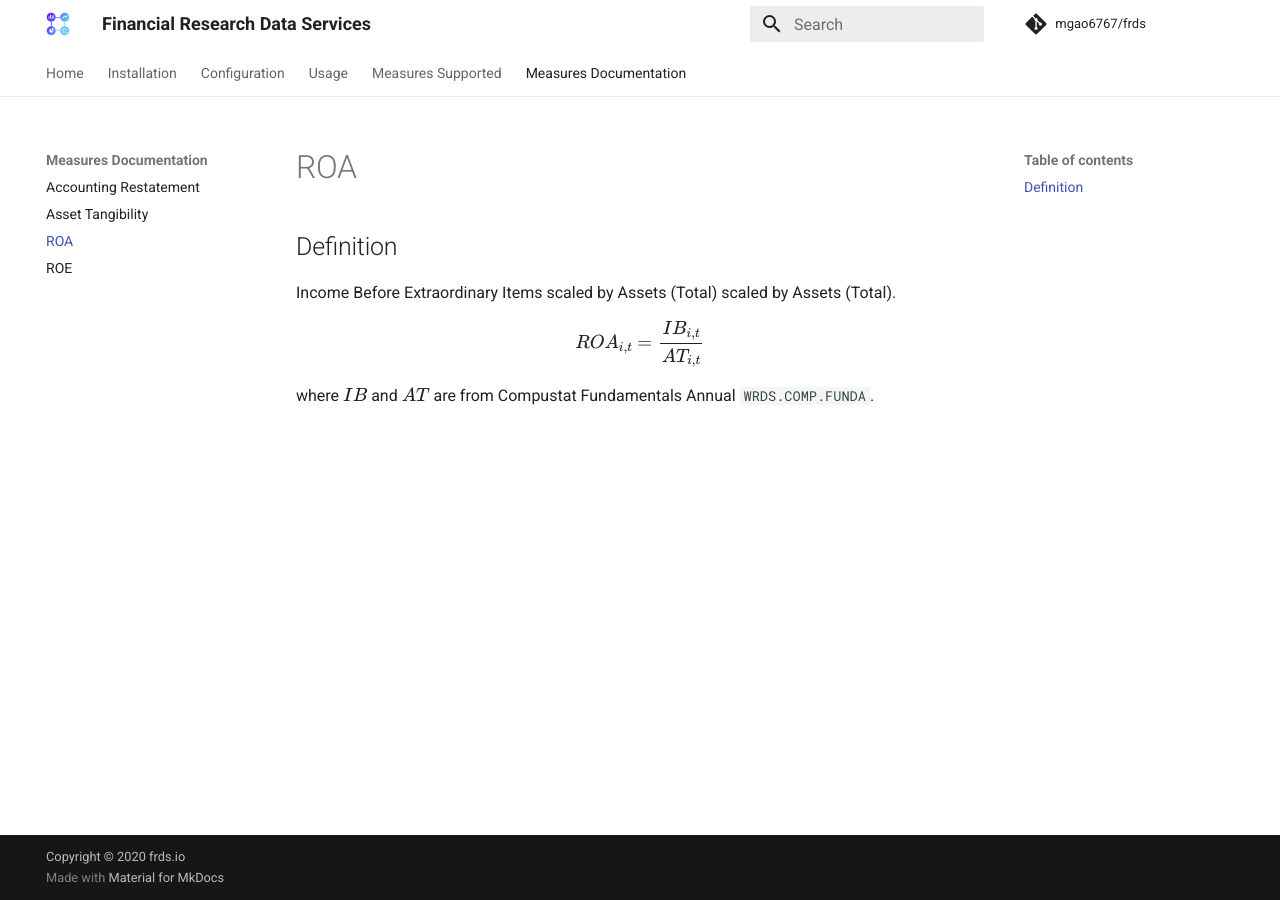
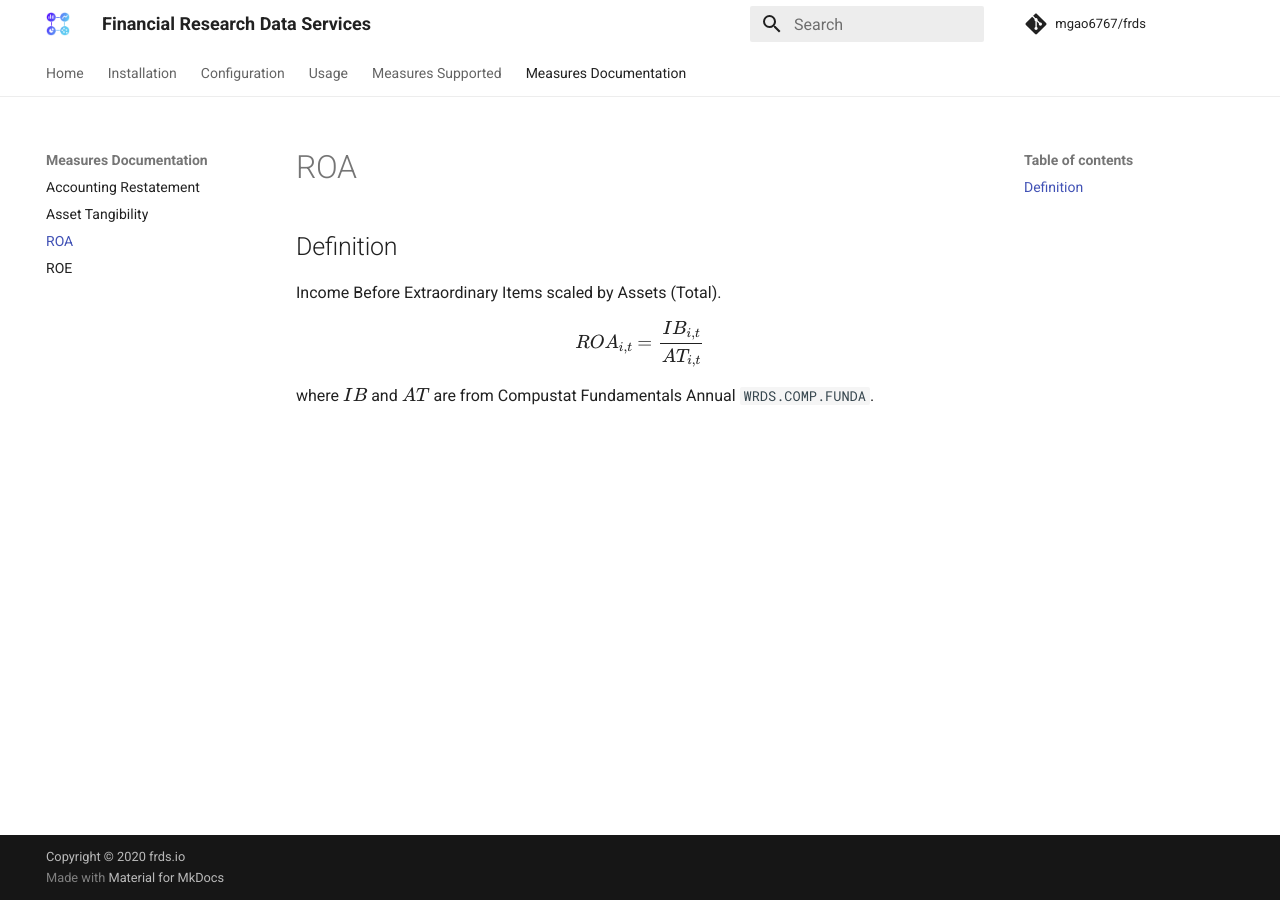
Before and after one commit to mgao6767/frds, an MkDocs documentation site: the page built from docs/measures/roa.md, in a window 1280 px wide. Built offline with MkDocs 1.6.1 and Material for MkDocs 9.7.7, drawn with Linux system fonts in a browser that asks for light colours; formulas are drawn with MathJax 3; comment, search, counter and statistics services are not loaded.

```diff
--- a/docs/measures/roa.md
+++ b/docs/measures/roa.md
@@ -7,7 +7,7 @@ source: measures/roa.py
 
 ## Definition
 
-Income Before Extraordinary Items scaled by Assets (Total) scaled by Assets (Total).
+Income Before Extraordinary Items scaled by Assets (Total).
 
 $$
 ROA_{i,t} = \frac{IB_{i,t}}{AT_{i,t}}
```
Also changed, not shown: docs/measures/firm_size.md (added, +16 -0 lines).
